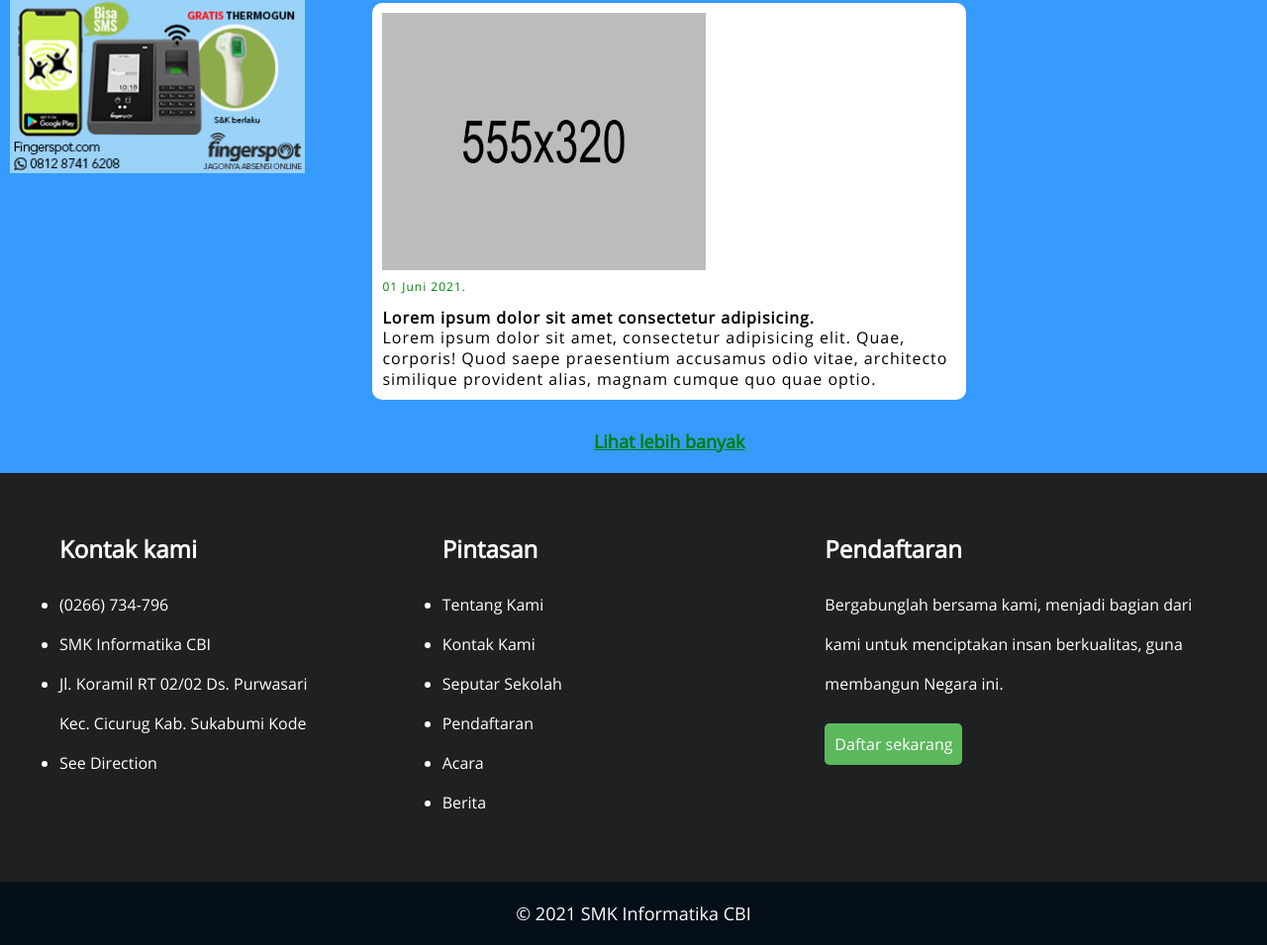
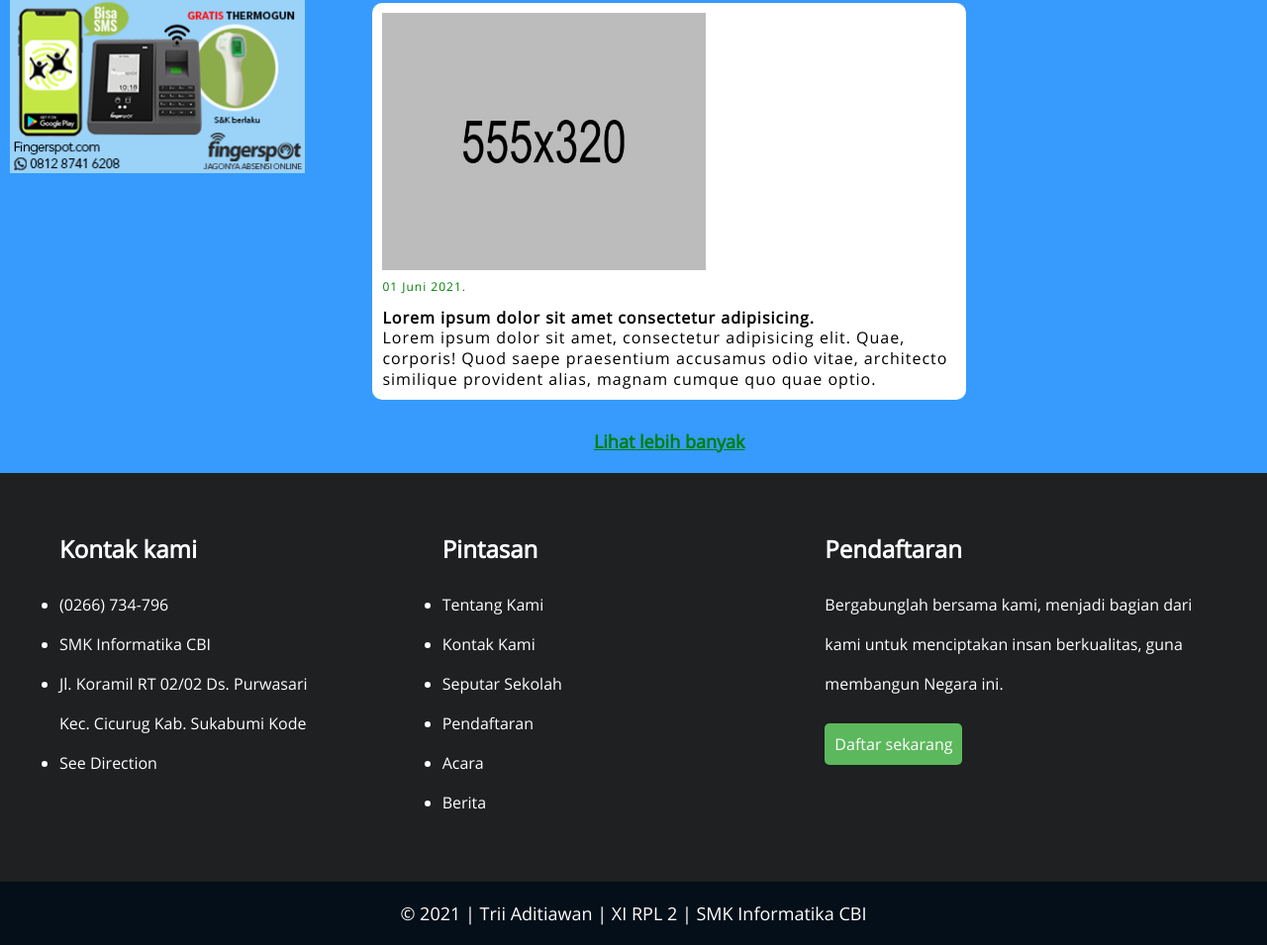
Before and after one commit to TriAditiawan/berita2.github.io, a plain HTML site: page index.html in a window 1280 px wide. Shown: the part 1461-2416 px from the top of the page at 99% size. Drawn offline with Linux system fonts and the light colour scheme.

Commit message:
Update index.html

```diff
--- a/index.html
+++ b/index.html
@@ -446,7 +446,7 @@
           <a href="" class="btn btn-success">Daftar sekarang</a>
         </div>
       </div>
-      <footer>© 2021 SMK Informatika CBI</footer>
+      <footer>© 2021 | Trii Aditiawan | XI RPL 2 | SMK Informatika CBI</footer>
     </div>
   </body>
 </html>
```
